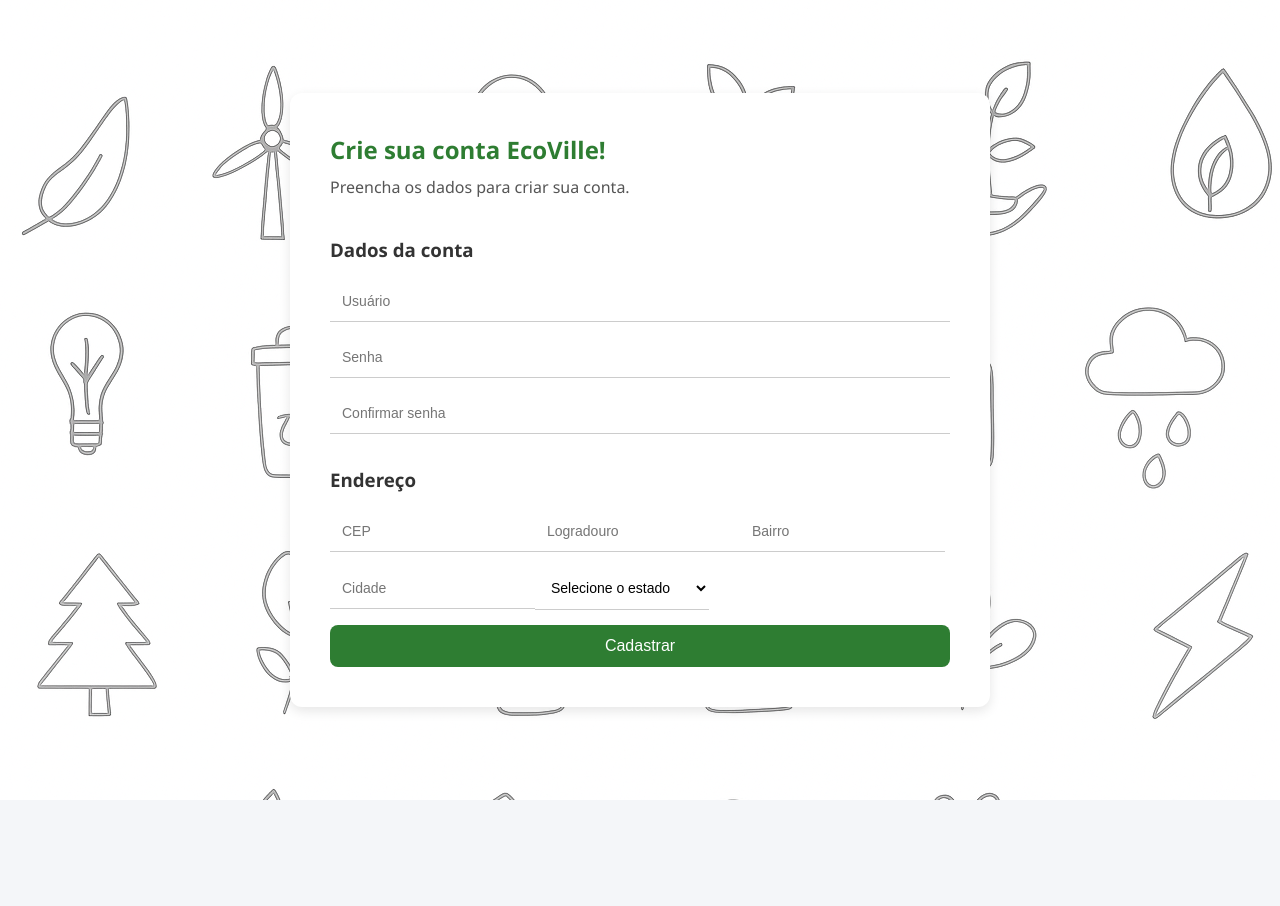
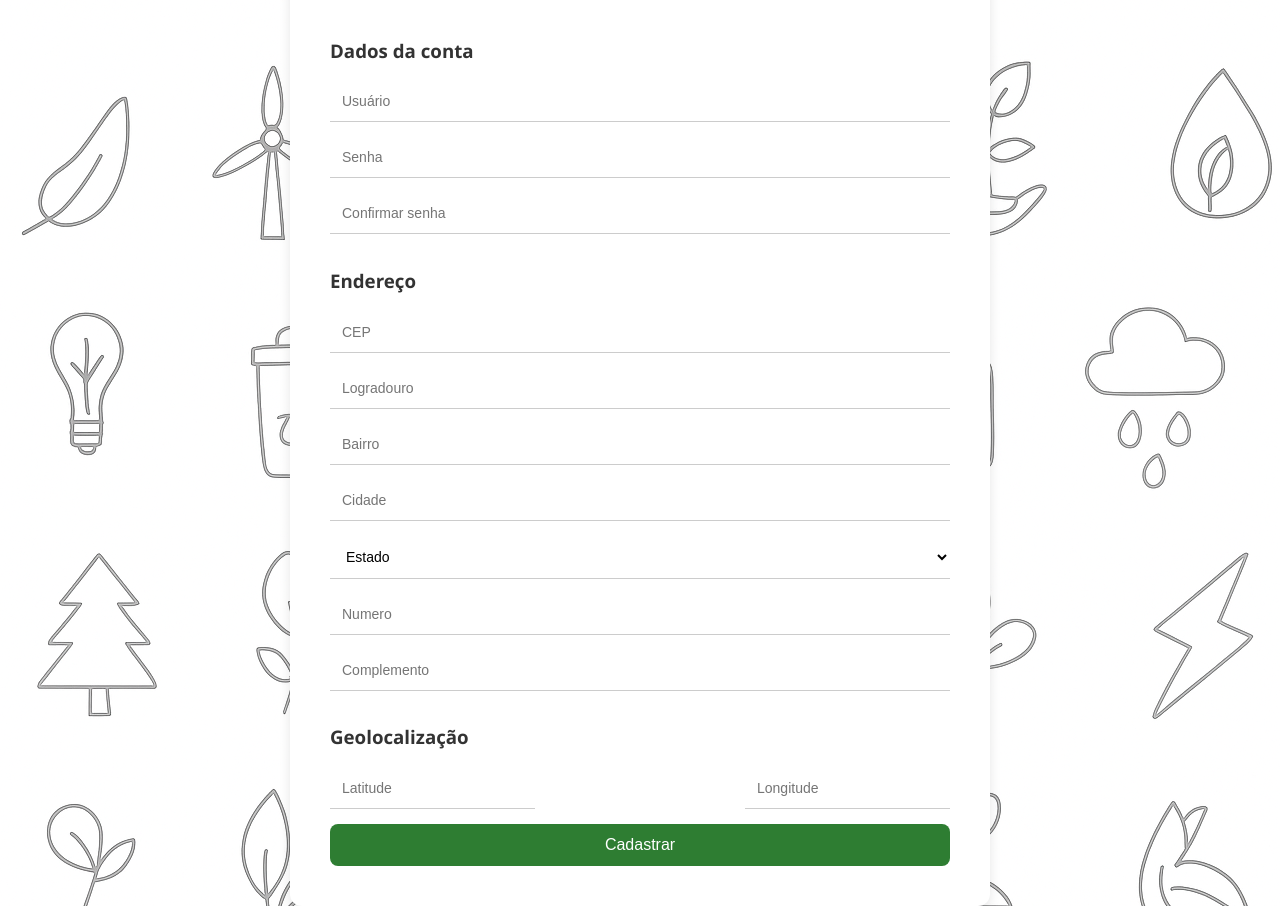
Before and after one commit to renandi/ecoville, a React (Vite) app in the folder ecoville-front/: page /criar-conta in a window 1280 px wide. Before the commit the page ends 800 px from the top, so only its background shows below. Built offline with nearby package versions, Linux system fonts and the light colour scheme.

Commit message:
Feat: Geolocalização
-Criado seção de geolocalização
-Proxima implementação: mapa para localização

```diff
--- a/ecoville-front/src/pages/Register/Register.css
+++ b/ecoville-front/src/pages/Register/Register.css
@@ -12,6 +12,18 @@
   display: flex;
   flex-direction: column;
 }
+
+.section-endereco{
+  display: flex;
+  flex-direction: column;
+
+}
+
+.section-geo{
+  display: flex;
+  flex-direction: row;
+    justify-content: space-between;
+  }
 
 .cadastro-container {
   display: flex;
--- a/ecoville-front/src/pages/Register/Register.jsx
+++ b/ecoville-front/src/pages/Register/Register.jsx
@@ -171,13 +171,28 @@
                 value={estado}
                 onChange={(e) => setEstado(e.target.value)}
               >
-                <option value="">Selecione o estado</option>
+                <option value="">Estado</option>
                 {estados.map((uf) => (
                   <option key={uf.sigla} value={uf.sigla}>
                     {uf.nome}
                   </option>
                 ))}
               </select>
+              <input type="text" placeholder="Numero" value={numero} />
+              <input
+                type="text"
+                placeholder="Complemento"
+                value={complemento}
+              />
+            </div>
+
+            <h3>Geolocalização</h3>
+            <div className="section-geo">
+
+
+              <input type="text" placeholder="Latitude" value={latitude} />
+
+              <input type="text" placeholder="Longitude" value={longitude} />
             </div>
             <button type="submit">Cadastrar</button>
           </form>
```
